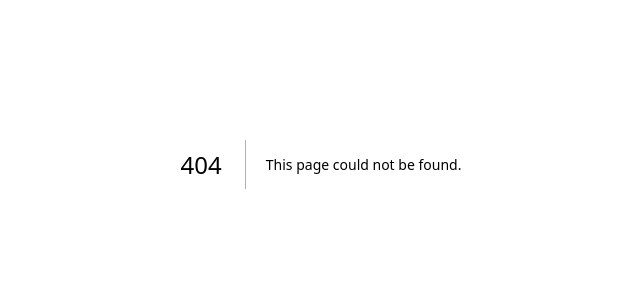
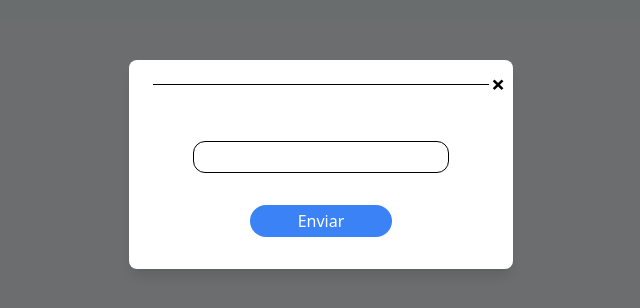
Before and after one commit to ADS2024-2-LocaEspaco/LocacaoEspacoFE, a Next.js app: page /user/components/deleteAccountModal in a window 1280 px wide. Before the commit this address had no page. Shown: the part 236-544 px from the top of the page, without its empty margins (319-959 px from the left). Built offline with nearby package versions, Linux system fonts and the light colour scheme.

Commit message:
Feat: Working on modal to delete profile

```diff
--- /dev/null
+++ b/src/pages/user/components/deleteAccountModal.tsx
@@ -0,0 +1,54 @@
+import React from 'react';
+
+interface DeleteAccountModalProps {
+    title: string;
+    message: string;
+    onClose: () => void;
+}
+
+const DeleteAccountModal: React.FC<DeleteAccountModalProps> = ({ title, message, onClose }) => {
+
+    const handleConfirmDelete = () => {
+        //exclusão
+        console.log("Conta excluída com sucesso!");
+        onClose();
+    };
+
+    return (
+        // card modal para exclusão da conta
+        <div className="fixed inset-0 flex items-center justify-center bg-black bg-opacity-50">
+            <div className="bg-white p-6 rounded-lg shadow-lg relative w-96">
+                <button
+                    className="absolute top-2 right-2 text-black font-bold text-2xl"
+                    onClick={onClose}
+                >
+                    &times;
+                </button>
+
+                <header className="text-center ">
+                    <h1 className="text-lg font-bold">{title}</h1>
+                    <hr className="border-solid border-1 border-black" />
+                </header>
+
+                <main className="flex flex-col items-center mb-4 mt-8 font-medium m-8">
+                    <p className="text-sm text-center mb-4">{message}</p>
+                    <input
+                        type="text"
+                        className=" h-8 w-64 text-center border border-solid border-black rounded-xl bg-white mb-4 mt-2 h-11"
+                    />
+                </main>
+
+                <footer className="flex justify-center mb-2">
+                    <button
+                        onClick={handleConfirmDelete}
+                        className="bg-blue-500 rounded rounded-2xl px-12 py-1 text-white"
+                    >
+                        Enviar
+                    </button>
+                </footer>
+            </div>
+        </div>
+    );
+};
+
+export default DeleteAccountModal;
--- a/src/pages/user/profile/index.tsx
+++ b/src/pages/user/profile/index.tsx
@@ -1,3 +1,4 @@
+import React, { useState } from "react";
 
 import AcountDetails from "../components/AcountDetails";
 import ContactInfo from "../components/ContactInfo";
@@ -5,7 +6,23 @@ import ImageUser from "../components/ImageUser";
 import InfoBank from "../components/InfoBank";
 import InfoBasicUser from "../components/InfoBasicUser"
 
+import DeleteAcount from '../components/deleteAccountModal';
+
+
 export default function profile() {
+
+    const [isModalOpen, setIsModalOpen] = useState(false);
+
+    const handleDeleteAccount = () => {
+        setIsModalOpen(true);
+    };
+
+    const closeModal = () => {
+        setIsModalOpen(false);
+    };
+
+
+
     return (
 
         <div className="w-screen h-full bg-white">
@@ -37,11 +54,23 @@ export default function profile() {
             </div>
         </div>
 
+
         <div className="flex justify-center mt-24 mb-12">
-            <button className="bg-orange-600 px-4 py-2 text-white font-bold rounded-3xl drop-shadow-2xl">
-                Excluir conta
-            </button>
-        </div>
+                <button
+                    className="bg-orange-600 px-4 py-2 text-white font-bold rounded-3xl drop-shadow-2xl"
+                    onClick={handleDeleteAccount}  // Exibe o modal
+                >
+                    Excluir conta
+                </button>
+            </div>
+
+            {isModalOpen && (
+                <DeleteAcount
+                    title="Confirmação Necessária "
+                    message="Para excluir sua conta digite o Email vinculado no campo abaixo."
+                    onClose={closeModal}
+                />
+            )}
     </div>
     );
 }
```
